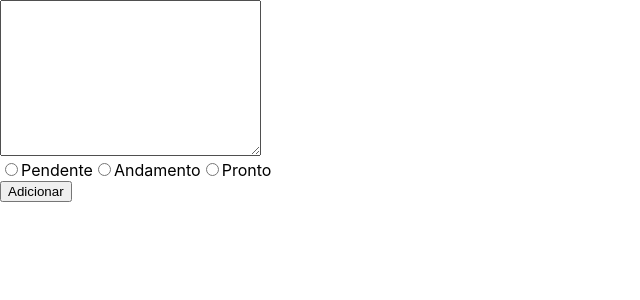
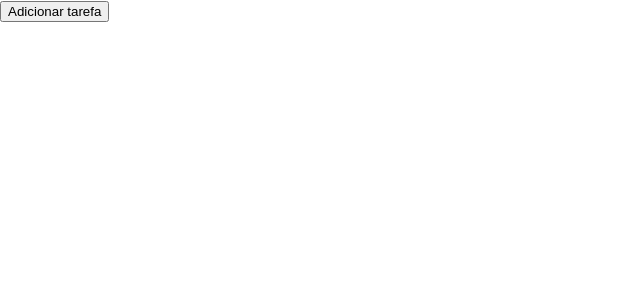
Before and after one commit to PedroPDIN/ebytr-to-do-list-front-end, a React (Create React App) app: page / in a window 1280 px wide. Shown: the top 300 px of the page, without its empty margins (0-640 px from the left). Built offline with nearby package versions, Linux system fonts and the light colour scheme.

Commit message:
feat(create-new-task): adiciona funcionalidade de criação de uma nova tarefa.

```diff
--- /dev/null
+++ b/src/components/ButtonNewTask/index.jsx
@@ -0,0 +1,14 @@
+import React, { useContext } from 'react';
+import TaskContext from '../../store/context';
+
+const ButtonNewTask = () => {
+  const { addNewTasks } = useContext(TaskContext);
+
+  return (
+    <div>
+      <button type="button" onClick={ addNewTasks }>Adicionar tarefa</button>
+    </div>
+  );
+};
+
+export default ButtonNewTask;
--- a/src/components/index.jsx
+++ b/src/components/index.jsx
@@ -1,6 +1,8 @@
+import ButtonNewTask from './ButtonNewTask';
 import NewTask from './NewTask';
 
 const COMPONENTS = {
+  ButtonNewTask,
   NewTask,
 };
 
--- a/src/pages/ListTask/index.jsx
+++ b/src/pages/ListTask/index.jsx
@@ -3,12 +3,11 @@ import TaskContext from '../../store/context';
 import COMPONENTS from '../../components';
 
 const ListTask = () => {
-  const { lists } = useContext(TaskContext);
+  const { newTask, lists } = useContext(TaskContext);
 
   return (
     <div>
-
-      <COMPONENTS.NewTask />
+      {!newTask ? (<COMPONENTS.ButtonNewTask />) : (<COMPONENTS.NewTask />)}
 
       {lists.map(({ task, creation_date: currentDate, state }) => (
         <div>
--- a/src/store/provider/index.jsx
+++ b/src/store/provider/index.jsx
@@ -23,9 +23,10 @@ const TaskProvider = ({ children }) => {
     ]);
     setTask('');
     setStateTask('');
+    setNewTask(false);
   };
 
-  const newTasks = () => setNewTask(newTask === true);
+  const addNewTasks = () => setNewTask(true);
 
   // eslint-disable-next-line react/jsx-no-constructed-context-values
   const contextValue = {
@@ -40,7 +41,8 @@ const TaskProvider = ({ children }) => {
     handleTask,
     handleState,
     addList,
-    newTasks,
+    addNewTasks,
+    newTask,
   };
 
   return (
```
